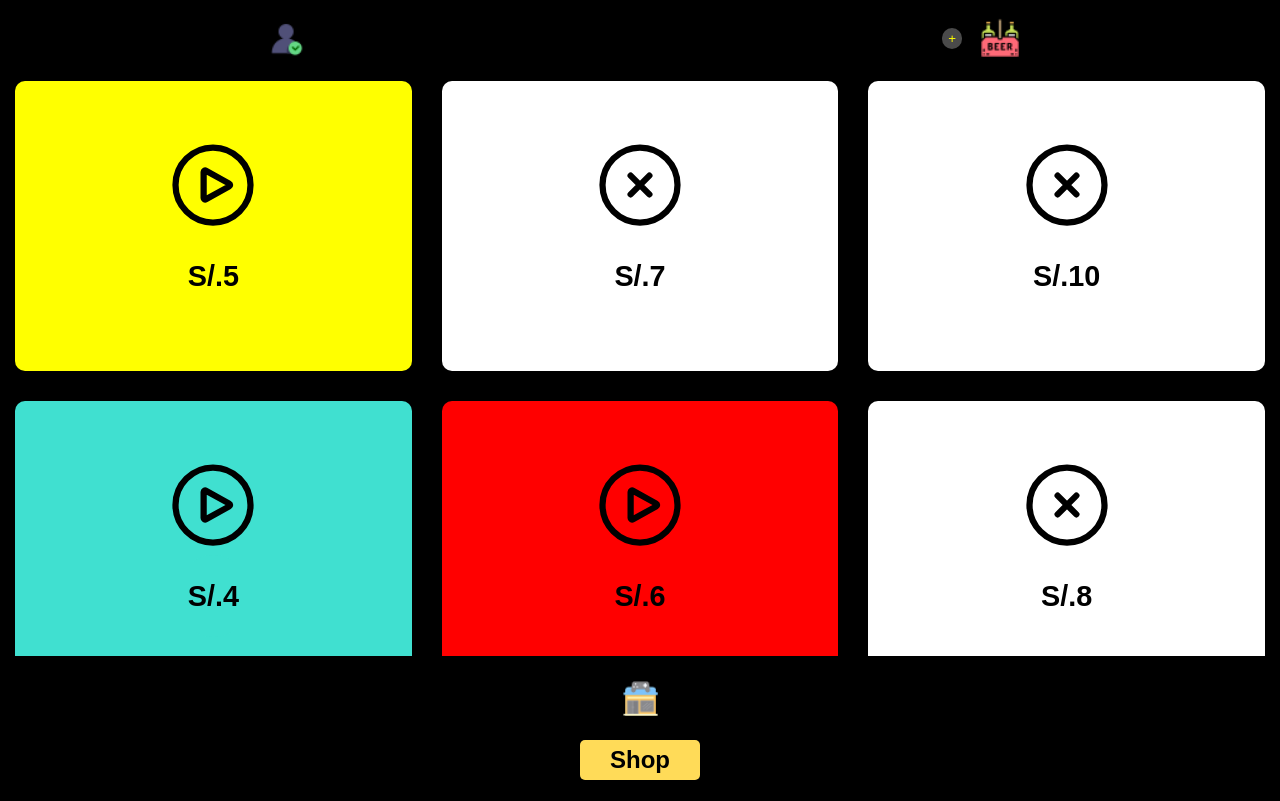
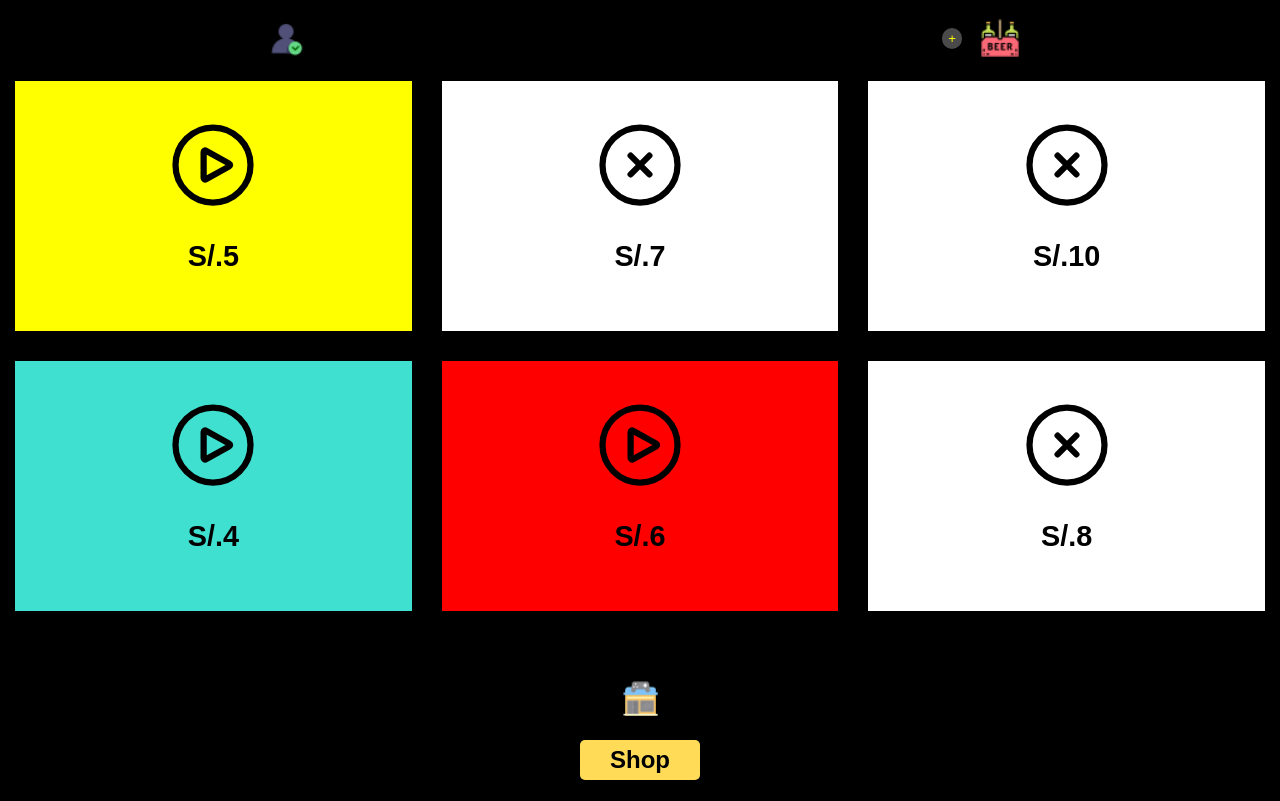
Before and after one commit to Alexis0816/BlackOutInAnApp-Menu-Shop, a React (Vite) app: page / in a window 1280 px wide. Built offline with nearby package versions, Linux system fonts and the light colour scheme.

Commit message:
GameCardWrapper & updates

```diff
--- a/src/App.jsx
+++ b/src/App.jsx
@@ -1,15 +1,9 @@
-// App.jsx
 import React from 'react';
-import GameCard from './components/GameCard.jsx';
-import './App.css';
+import { GameCardWrapper } from './components/GameCardWrapper.jsx'; // Importa el componente GameCardWrapper
 
 import lockedSymbol from './assets/locked.svg';
 import playSymbol from './assets/play.svg';
-import bottle from './assets/beer-bottle.png';
-import profile from './assets/profile.png';
-import shop from './assets/shop.png';
 
-const App = () => {
 const gameCards = [
   { color: 'yellow', symbol: playSymbol, prize: "5" },
   { color: 'white', symbol: lockedSymbol, prize: "7" },
@@ -19,35 +13,8 @@ const App = () => {
   { color: 'white', symbol: lockedSymbol, prize: "8" },
 ];
 
+export function App() {
   return (
-    <main className="app">
-      <header className="header">
-        <div className="person-icon">
-          <button className='profile-button'>
-            <img src={profile} alt="Person Icon" />
-          </button>
-        </div>
-
-        <div className="right-section">
-          <button className="add-button">+</button>
-          <img src={bottle} alt="Bottle Icon" />
-        </div>
-      </header>
-
-      <div className="grid-container">
-        <div className="grid">
-          {gameCards.map((card, index) => (
-            <GameCard key={index} color={card.color} symbol={card.symbol} prize={card.prize} />
-          ))}
-        </div>
-      </div>
-
-      <footer className="footer">
-        <img src={shop} alt="Shop Icon" className="shop-icon" />
-        <button className="shop-button">Shop</button>
-      </footer>
-    </main>
-  );
-};
-
-export default App;
+    <GameCardWrapper gameCards={gameCards} />
+  )
+}
--- a/src/components/GameCard.jsx
+++ b/src/components/GameCard.jsx
@@ -1,23 +1,17 @@
 // GameCard.js
 import React from 'react';
 
-const GameCard = ({ color, symbol, prize }) => {
-  const cardStyle = {
-    backgroundColor: color,
-    padding: '20px',
-    borderRadius: '10px',
-    textAlign: 'center',
+export const GameCard = ({ gameCards }) => {
+  const renderGameCards = () => {
+    return gameCards.map((card, index) => (
+      <div key={index} className="card" style={{ backgroundColor: card.color }}>
+        <img src={card.symbol} alt="Symbol" />
+        <button className='prize-button' style={{ backgroundColor: card.color }}>
+          <h2 className='prize'> {`S/.${card.prize}`} </h2>
+        </button>
+      </div>
+    ));
   };
 
-  return (
-    <div className="card" style={cardStyle}>
-      <img src={symbol} alt="Symbol"/>
-      <button className='prize-button' style={{backgroundColor: color}}>
-        <h2 className='prize'> {`S/.${prize}`} </h2>
-      </button>
-    </div>
-  );
+  return { renderGameCards };
 };
-
-
-export default GameCard;
--- /dev/null
+++ b/src/components/GameCardWrapper.jsx
@@ -0,0 +1,37 @@
+import React from 'react';
+import { GameCard } from './GameCard.jsx';
+import profile from '../assets/profile.png';
+import bottle from '../assets/beer-bottle.png';
+import shop from '../assets/shop.png';
+
+export function GameCardWrapper({ gameCards }) {
+  const { renderGameCards } = GameCard({ gameCards });
+
+  return (
+    <main className="app">
+      <header className="header">
+        <div className="person-icon">
+          <button className='profile-button'>
+            <img src={profile} alt="Person Icon" />
+          </button>
+        </div>
+
+        <div className="right-section">
+          <button className="add-button">+</button>
+          <img src={bottle} alt="Bottle Icon" />
+        </div>
+      </header>
+
+      <div className="grid-container">
+        <div className="grid">
+          {renderGameCards()}
+        </div>
+      </div>
+
+      <footer className="footer">
+        <img src={shop} alt="Shop Icon" className="shop-icon" />
+        <button className="shop-button">Shop</button>
+      </footer>
+    </main>
+  );
+};
```
Also changed, not shown: src/main.jsx (+5 -5 lines). Lines whose indentation alone changed are shown as unchanged.
